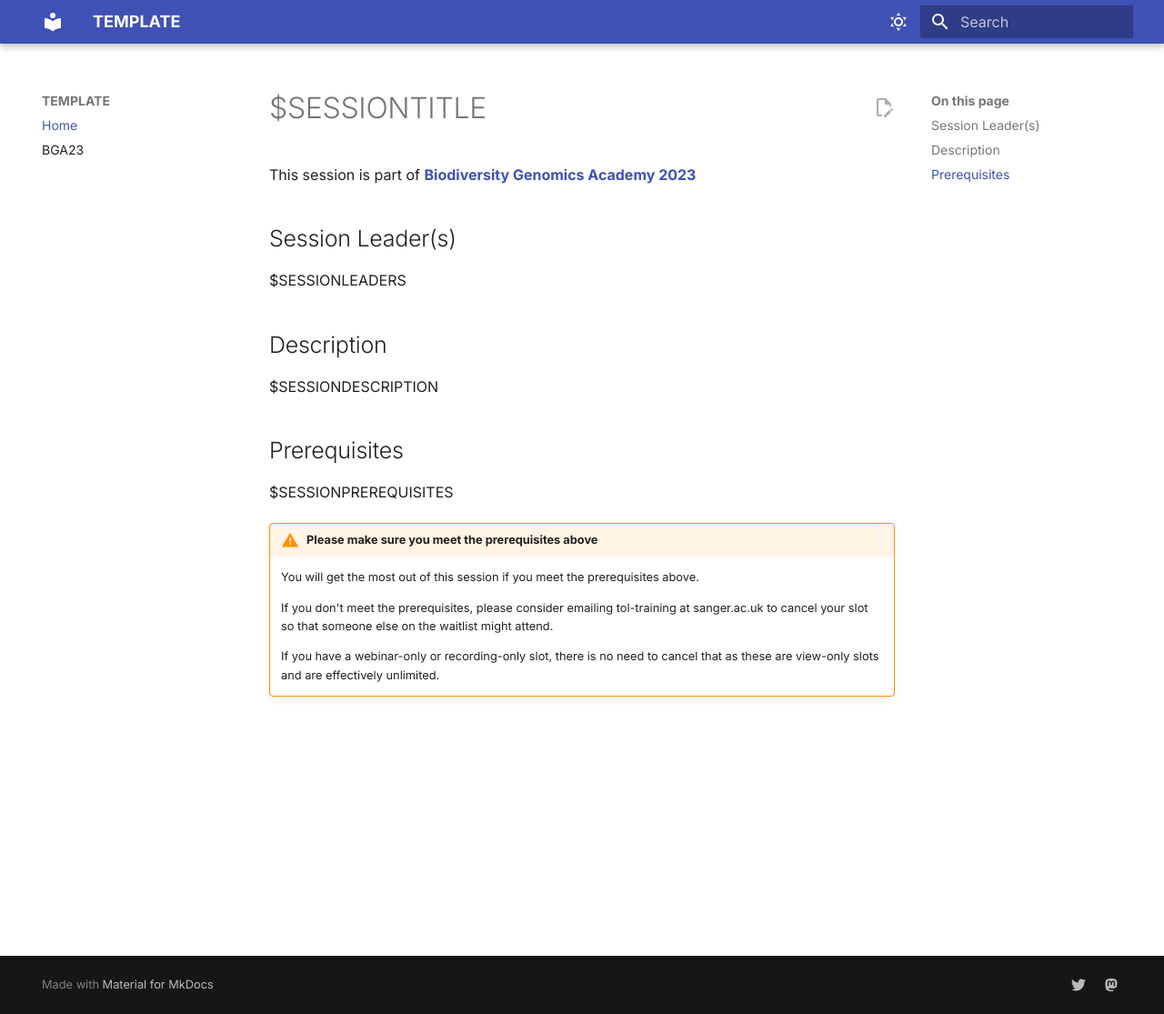
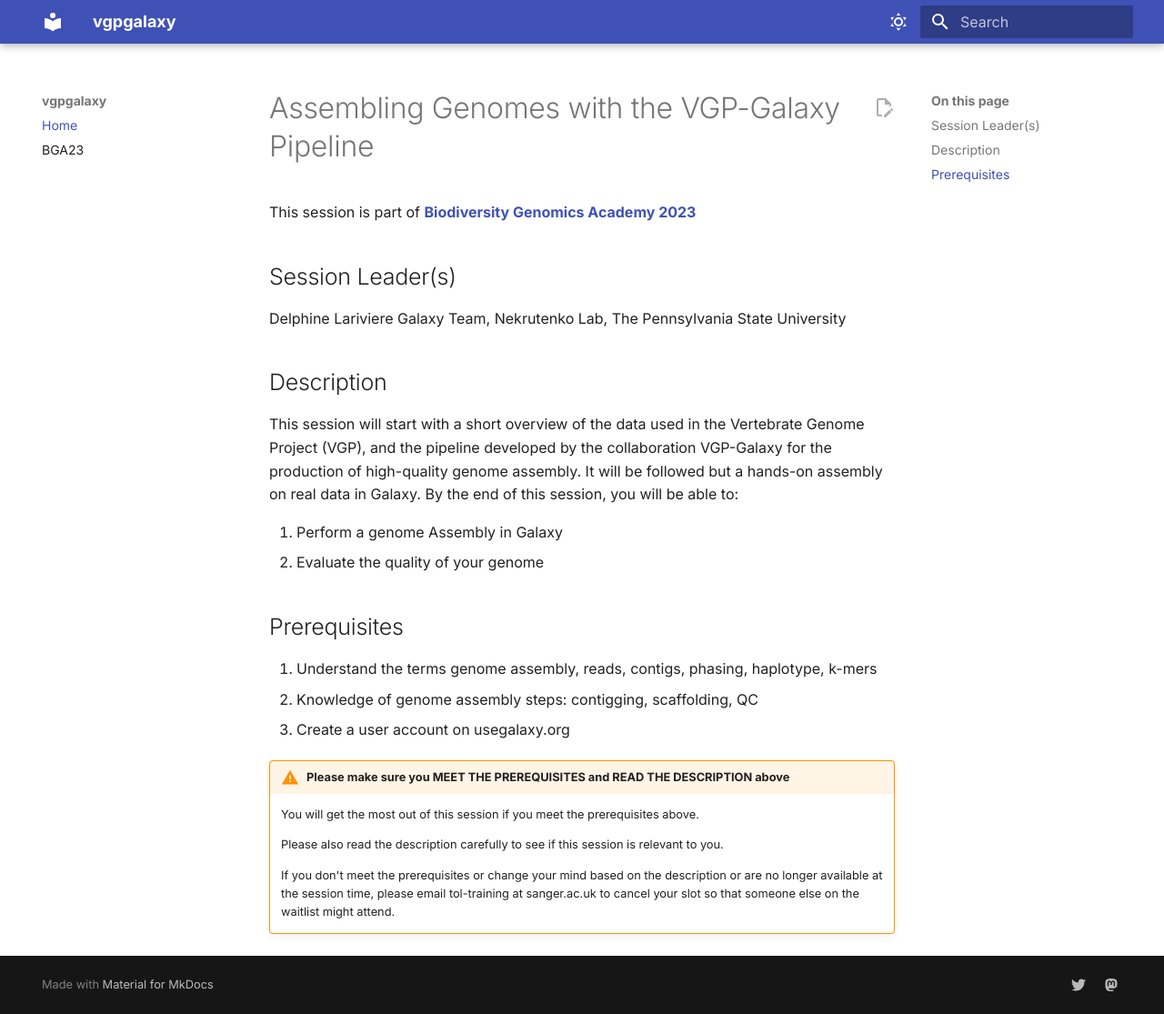
Before and after one commit to thebgacademy/vgpgalaxy, an MkDocs documentation site: the page built from docs/README.md, in a window 1280 px wide and 1115 px high. Shown: the whole window at 91% size. Built offline with MkDocs 1.6.1 and Material for MkDocs 9.7.7, drawn with Linux system fonts in a browser that asks for light colours.

Commit message:
update from form

```diff
--- a/docs/README.md
+++ b/docs/README.md
@@ -1,23 +1,30 @@
-# $SESSIONTITLE
+# Assembling Genomes with the VGP-Galaxy Pipeline
 
 This session is part of [**Biodiversity Genomics Academy 2023**](https://BGA23.org)
 
 ## Session Leader(s)
 
-$SESSIONLEADERS
+Delphine Lariviere
+Galaxy Team, Nekrutenko Lab, The Pennsylvania State University
 
 ## Description
 
-$SESSIONDESCRIPTION
+This session will start with a short overview of the data used in the Vertebrate Genome Project (VGP), and the pipeline developed by the collaboration VGP-Galaxy for the production of high-quality genome assembly. It will be followed but a hands-on assembly on real data in Galaxy.
+By the end of this session, you will be able to:
+
+1. Perform a genome Assembly in Galaxy
+2. Evaluate the quality of your genome
 
 ## Prerequisites
 
-$SESSIONPREREQUISITES
+1. Understand the terms genome assembly, reads, contigs, phasing, haplotype, k-mers
+2. Knowledge of genome assembly steps: contigging, scaffolding, QC
+3. Create a user account on usegalaxy.org
 
-!!! warning "Please make sure you meet the prerequisites above"
+!!! warning "Please make sure you MEET THE PREREQUISITES and READ THE DESCRIPTION above"
 
     You will get the most out of this session if you meet the prerequisites above.
 
-    If you don't meet the prerequisites, please consider emailing tol-training at sanger.ac.uk to cancel your slot so that someone else on the waitlist might attend.
+    Please also read the description carefully to see if this session is relevant to you.
 
-    If you have a webinar-only or recording-only slot, there is no need to cancel that as these are view-only slots and are effectively unlimited.
+    If you don't meet the prerequisites or change your mind based on the description or are no longer available at the session time, please email tol-training at sanger.ac.uk to cancel your slot so that someone else on the waitlist might attend.
--- a/mkdocs.yml
+++ b/mkdocs.yml
@@ -1,5 +1,5 @@
-site_name: TEMPLATE
-edit_uri: https://github.com/bgacademy23/TEMPLATE/blob/main/docs
+site_name: vgpgalaxy
+edit_uri: https://github.com/bgacademy23/vgpgalaxy/blob/main/docs
 
 nav:
     - Home: README.md
```
Also changed, not shown: README.md (+14 -7 lines).
